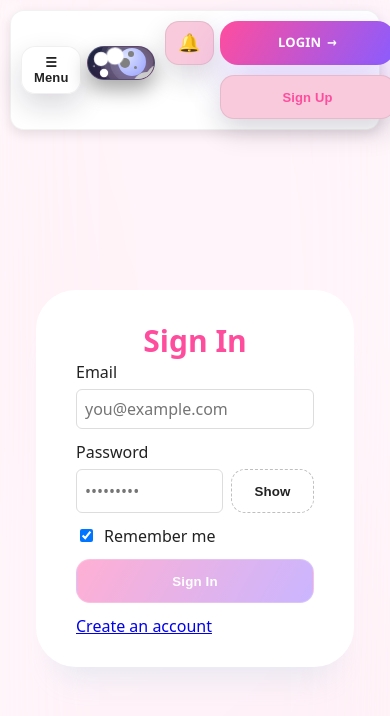
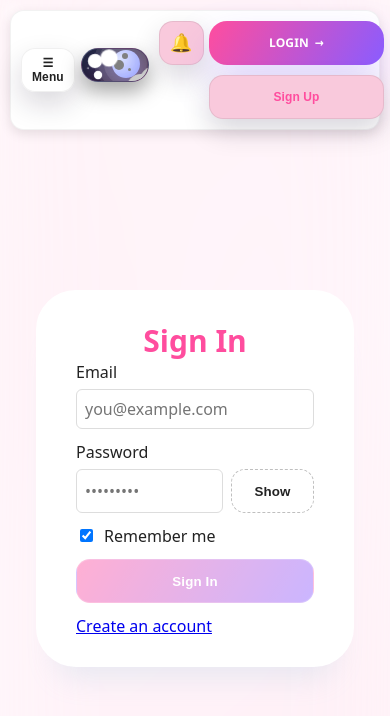
Before and after one commit to ghaithdaref/task-manager, a React (Vite) app in the folder apps/web/: page /signin in a window 390 px wide. Shown: the top 716 px of the page. Built offline with nearby package versions, Linux system fonts and the light colour scheme; no server answers.

Commit message:
Fix: Further reduce button size on mobile to prevent overflow in floating controls

```diff
--- a/apps/web/src/styles.css
+++ b/apps/web/src/styles.css
@@ -170,8 +170,8 @@
     gap: var(--space-xs);
   }
   .floating-controls .overlay-block .button {
-    padding: 8px 12px; /* Smaller button padding */
-    font-size: 13px;
+    padding: 6px 10px; /* Even smaller button padding */
+    font-size: 12px; /* Even smaller font size */
   }
   .floating-controls .overlay-block .button-icon {
     width: 32px;
```
